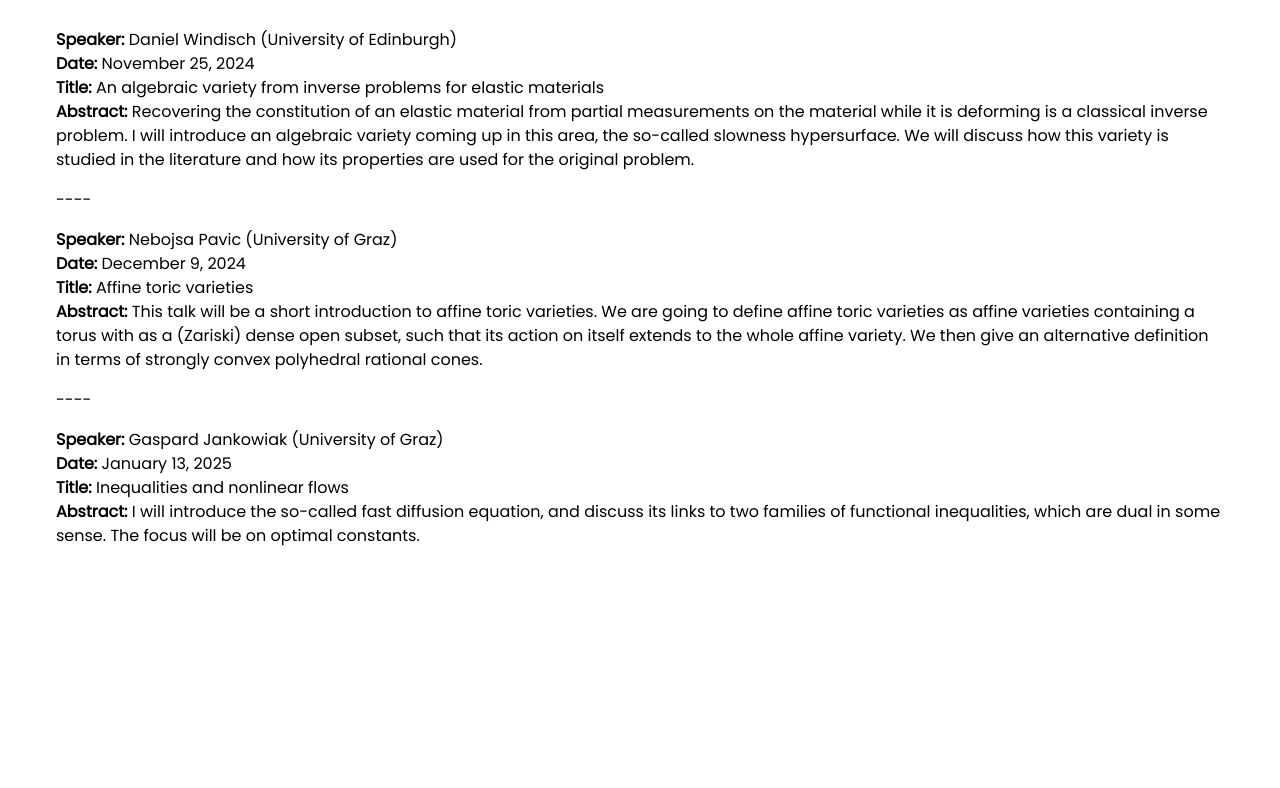
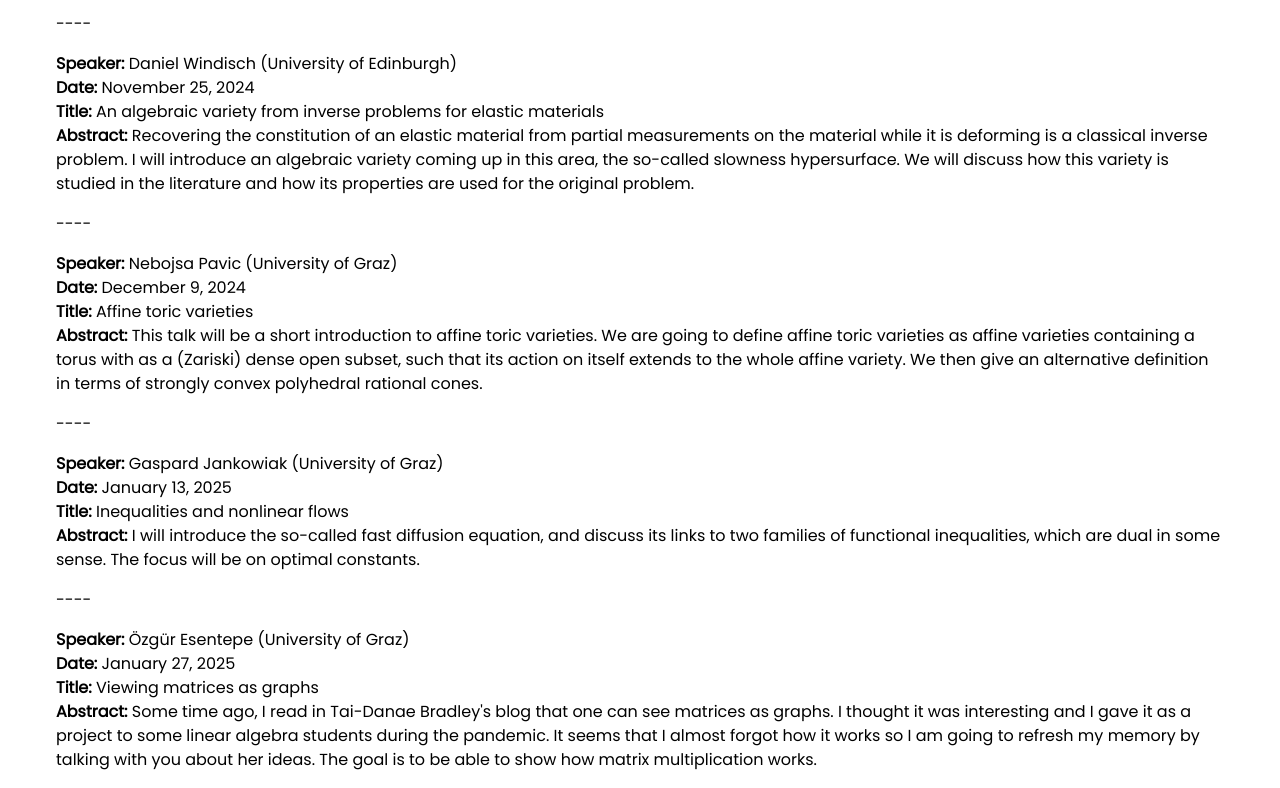
Before and after one commit to ozguresentepe/ozguresentepe.github.io, a plain HTML site: page ozgur/one-board.html in a window 1280 px wide. Shown: the part 1454-2242 px from the top of the page. Before the commit the page ends 2018 px from the top, so only its background shows below. Drawn offline with nearby package versions, Linux system fonts and the light colour scheme.

Commit message:
One Board Jan 27

```diff
--- a/ozgur/one-board.html
+++ b/ozgur/one-board.html
@@ -58,6 +58,7 @@ body {font-size:16px;}
   <div class="w3-container" id="talks" style="margin-top:7px">
     <h4><b>Talks</b></h4>
     <ol class="w3-ol" reversed>
+        <li><a href="#esentepe2">Viewing matrices as graphs<a/>, <i>Özgür Esentepe</i> (University of Graz).</li>
         <li><a href="jankowiak"> Inequalities and nonlinear flows</a>, <i>Gaspard Jankowiak</i> (University of Graz).</li>
         <li><a href="pavic">Affine toric varieties</a>, <i>Nebojsa Pavic</i> (University of Graz).</li>
         <li><a href="windisch">An algebraic variety from inverse problems for elastic materials</a>, <i>Daniel Windisch</i> (University of Edinburgh).</li>
@@ -151,6 +152,19 @@ body {font-size:16px;}
             I will introduce the so-called fast diffusion equation, and discuss its links to two families of functional inequalities, which are dual in some sense. The focus will be on optimal constants.
         </a>
     </p>
+    ----
+    <p>
+        <a name="esentepe2">
+            <b>Speaker:</b> Özgür Esentepe (University of Graz)
+            <br>
+            <b>Date:</b> January 27, 2025
+            <br>
+            <b>Title:</b>  Viewing matrices as graphs
+            <br>
+            <b>Abstract:</b>
+            Some time ago, I read in Tai-Danae Bradley's blog that one can see matrices as graphs. I thought it was interesting and I gave it as a project to some linear algebra students during the pandemic. It seems that I almost forgot how it works so I am going to refresh my memory by talking with you about her ideas. The goal is to be able to show how matrix multiplication works.
+        </a>
+    </p>
   </div>
 
 
```
